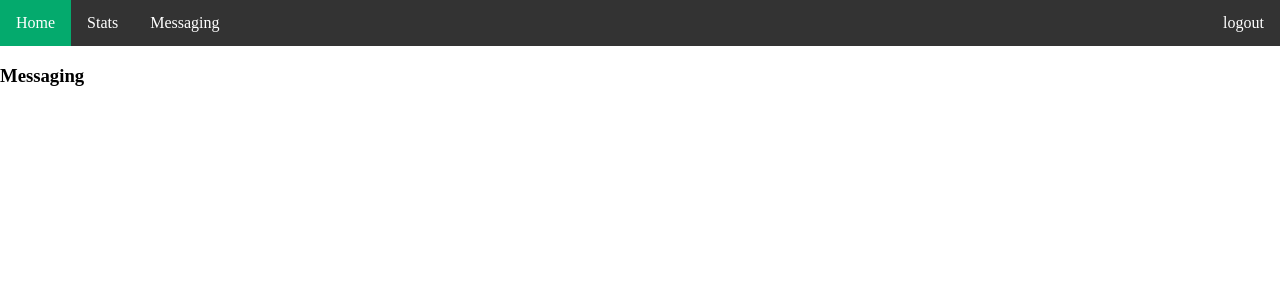
After one commit to tylerpiw/BodeGame, a Python web app: template App/templates/UserProfiles/admin/messaging.html in a window 1280 px wide. The commit adds this page. Shown: the top 300 px of the page. Run offline with Jinja, Linux system fonts and the light colour scheme; the template is opened without the code that fills it, so the values that code supplies are empty.

Commit message:
template inheritance added, login, logout, create class, check stats, messaging added

```diff
--- a/App/bode_app/user_accounts.py
+++ b/App/bode_app/user_accounts.py
@@ -48,7 +48,7 @@ def changePassword():
 def profile():
     if current_user.type == 'admin':
         all_classes = Class.query.order_by(Class.date).all()
-        return render_template('UserProfiles/admin_user_profile.html', classes=all_classes)
+        return render_template('UserProfiles/admin/home.html', classes=all_classes)
     else:
         return render_template('UserProfiles/student_user_profile.html', firstLogin=current_user.first_login)
 
--- /dev/null
+++ b/App/static/css/admin_profile.css
@@ -0,0 +1,37 @@
+body
+{
+margin: 0;
+}
+
+ul.topnav {
+  list-style-type: none;
+  margin: 0;
+  padding: 0;
+  overflow: hidden;
+  background-color: #333;
+}
+
+ul.topnav li {
+float: left;
+}
+
+ul.topnav li a {
+  display: block;
+  color: white;
+  text-align: center;
+  padding: 14px 16px;
+  text-decoration: none;
+}
+
+ul.topnav li a:hover:not(.active) {
+    background-color: #111;
+}
+
+ul.topnav li a.active {background-color: #04AA6D;}
+
+ul.topnav li.right {float: right;}
+
+@media screen and (max-width: 600px) {
+  ul.topnav li.right,
+  ul.topnav li {float: none;}
+}
--- a/App/templates/Login/Login.html
+++ b/App/templates/Login/Login.html
@@ -1,6 +1,7 @@
 <html>
 <head>
     <title>Login</title>
+    <link rel="stylesheet" href="/static/css/Login.css">
 </head>
 <body>
     <h2>Login</h2>
--- /dev/null
+++ b/App/templates/UserProfiles/admin/admin_profile_base.html
@@ -0,0 +1,16 @@
+<!DOCTYPE html>
+<html>
+<head>
+    <title>{% block title %} {% endblock %}</title>
+    <link rel="stylesheet" href="/static/css/admin_profile.css">
+</head>
+<body>
+    <ul class="topnav">
+        <li><a class="active" href="/user">Home</a></li>
+        <li><a href="/Stats">Stats</a></li>
+        <li><a href="/Messaging">Messaging</a></li>
+        <li class="right"><a href="/logout">logout</a></li>
+    </ul>
+{% block content %} {% endblock %}
+</body>
+</html>
--- /dev/null
+++ b/App/templates/UserProfiles/admin/messaging.html
@@ -0,0 +1,8 @@
+{% extends 'UserProfiles/admin/admin_profile_base.html' %}
+
+{% block title %} Messaging {% endblock %}
+
+{% block content %}
+<h3>Messaging</h3>
+
+{% endblock %}
--- a/App/templates/UserProfiles/student_user_profile.html
+++ b/App/templates/UserProfiles/student/student_user_profile.html
@@ -3,6 +3,7 @@
 <head>
     <meta charset="UTF-8">
     <title>User Profile</title>
+    <link rel="stylesheet" href="/static/css/student_profile.css">
 </head>
 <body>
     <h1>Hey, {{ current_user.username }}</h1>
```
Also changed, not shown: App/bode_app/bode_class.py (+26 -28 lines), App/static/css/student_profile.css (added, +37 -0 lines), App/templates/UserProfiles/admin/class_stats.html (added, +8 -0 lines), App/templates/UserProfiles/admin/home.html (added, +23 -0 lines), App/templates/UserProfiles/admin_user_profile.html (deleted, +0 -71 lines).
